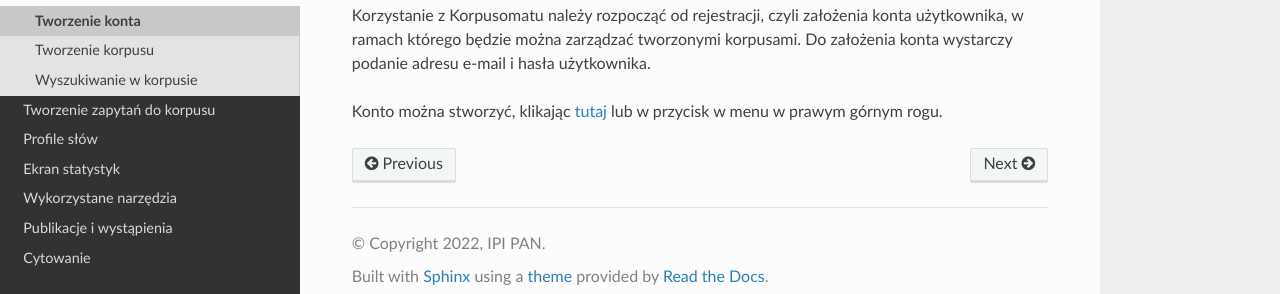
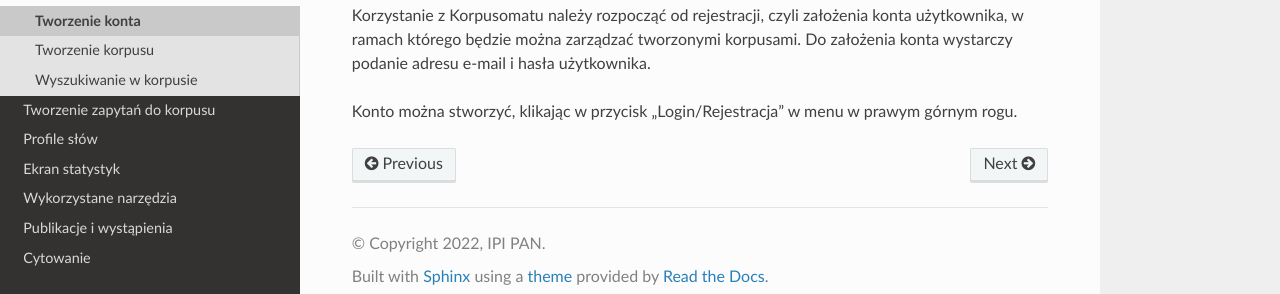
Before and after one commit to ipipan/korpusomat-eu-docs, a Sphinx documentation site: the page built from docs/source/instrukcja/tworzenie-konta.rst, in a window 1280 px wide. Shown: the part 156-450 px from the top of the page. Built offline with Sphinx 7.4.7 and the Read the Docs theme 2.0.0, drawn with Linux system fonts in a browser that asks for light colours.

Commit message:
Update tworzenie-konta.rst

```diff
--- a/docs/source/instrukcja/tworzenie-konta.rst
+++ b/docs/source/instrukcja/tworzenie-konta.rst
@@ -7,6 +7,5 @@ ramach którego będzie można zarządzać tworzonymi
 korpusami. Do założenia konta wystarczy podanie adresu
 e-mail i hasła użytkownika.
 
-Konto można stworzyć, klikając
-`tutaj <https://korpusomat.pl/register>`__ lub w
-przycisk w menu w prawym górnym rogu.
+Konto można stworzyć, klikając w
+przycisk „Login/Rejestracja” w menu w prawym górnym rogu.
```
